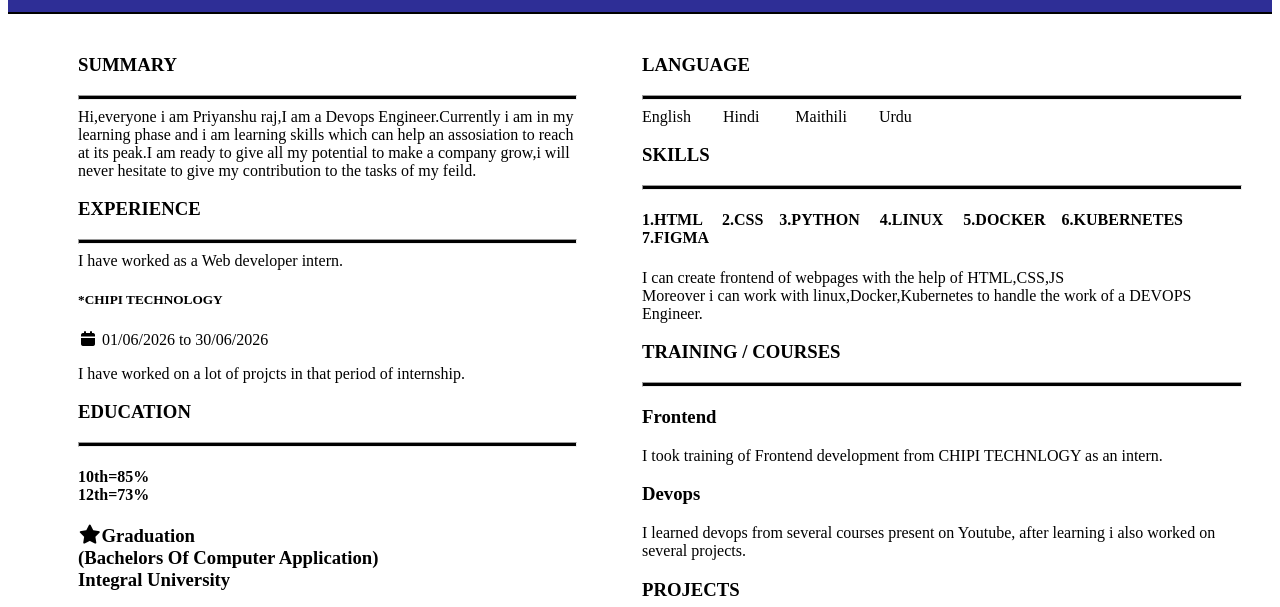
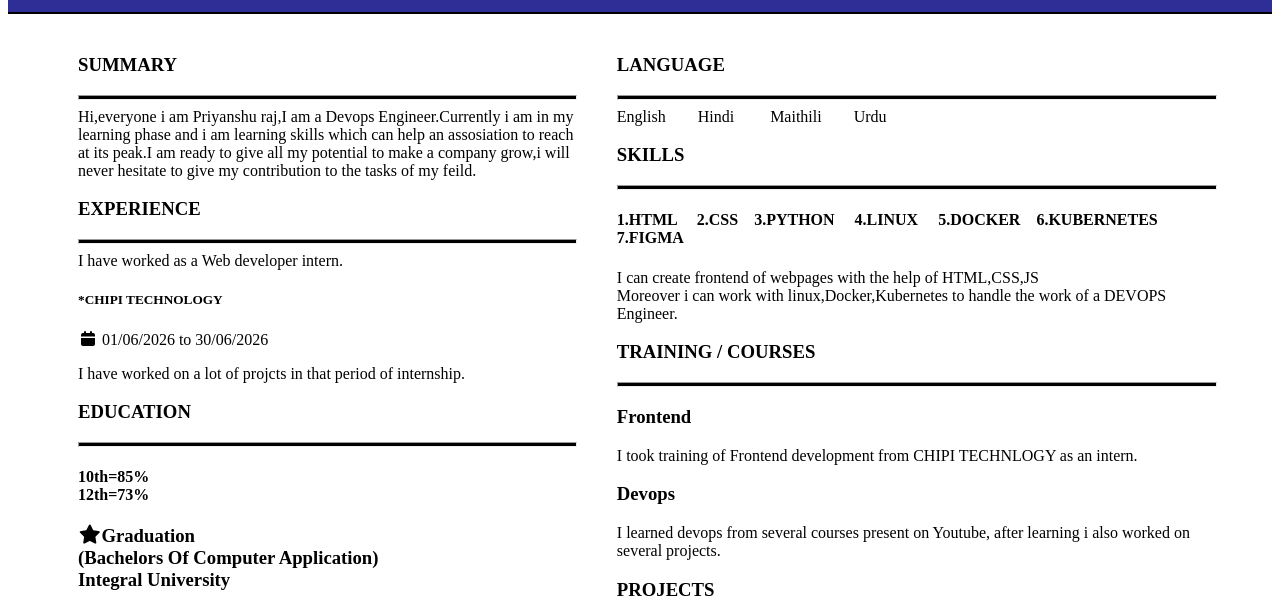
Before and after one commit to priyanshuraj1107-coder/CHIPI-PROJECT, a plain HTML site: page index.html in a window 1280 px wide. Shown: the part 146-753 px from the top of the page. Drawn offline with Linux system fonts and the light colour scheme.

Commit message:
new change

```diff
--- a/resume.css
+++ b/resume.css
@@ -62,12 +62,13 @@ hr{
 .align{
 
     display:flex;
-    flex-wrap: wrap;
-    justify-content:space-between ;
+    flex-direction:row;
+
 }
 .right{
     width:600px;
-    margin-right: 30px;
+    margin-left:40px;
+
 }
 
 .language{
```
